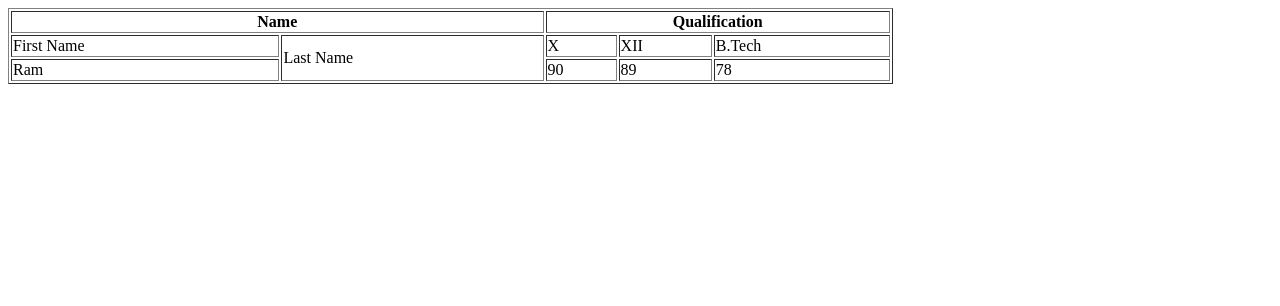
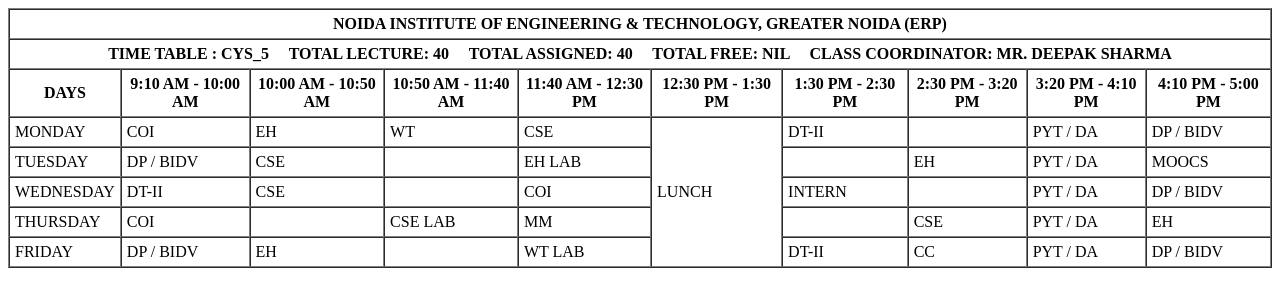
Before and after one commit to Rohitbhakuni88/for-fun, a plain HTML site: page rohit.html in a window 1280 px wide. Drawn offline with Linux system fonts and the light colour scheme.

Commit message:
Update rohit.html

```diff
--- a/rohit.html
+++ b/rohit.html
@@ -1,23 +1,86 @@
-<table border="1" width="70%">
+<!DOCTYPE html>
+<html lang="en">
+<head>
+    <meta charset="UTF-8">
+    <meta name="viewport" content="width=device-width, initial-scale=1.0">
+    <title>Time Table</title>
+</head>
+<body>
+    <table border="1" cellpadding="5" cellspacing="0">
         <tr>
-        <th colspan="2"> Name</th>
-        <th colspan="3">Qualification</th>
-
+            <th colspan="10">NOIDA INSTITUTE OF ENGINEERING & TECHNOLOGY, GREATER NOIDA (ERP)</th>
         </tr>
         <tr>
-        <td>First Name</td>
-        <td rowspan="2">Last Name</td>
-        <td> X</td>
-        <td>XII</td>
-        <td>B.Tech</td>
-
+            <th colspan="10">TIME TABLE : CYS_5 &nbsp;&nbsp;&nbsp; TOTAL LECTURE: 40 &nbsp;&nbsp;&nbsp; TOTAL ASSIGNED: 40 &nbsp;&nbsp;&nbsp; TOTAL FREE: NIL &nbsp;&nbsp;&nbsp; CLASS COORDINATOR: MR. DEEPAK SHARMA</th>
         </tr>
         <tr>
-        <td>Ram</td>
-
-        <td> 90</td>
-        <td>89</td>
-        <td>78</td>
-
+            <th>DAYS</th>
+            <th>9:10 AM - 10:00 AM</th>
+            <th>10:00 AM - 10:50 AM</th>
+            <th>10:50 AM - 11:40 AM</th>
+            <th>11:40 AM - 12:30 PM</th>
+            <th>12:30 PM - 1:30 PM</th>
+            <th>1:30 PM - 2:30 PM</th>
+            <th>2:30 PM - 3:20 PM</th>
+            <th>3:20 PM - 4:10 PM</th>
+            <th>4:10 PM - 5:00 PM</th>
         </tr>
-   </table></center>
+        <tr>
+            <td>MONDAY</td>
+            <td>COI</td>
+            <td>EH</td>
+            <td>WT</td>
+            <td>CSE</td>
+            <td rowspan="5">LUNCH</td>
+            <td>DT-II</td>
+            <td></td>
+            <td>PYT / DA</td>
+            <td>DP / BIDV</td>
+        </tr>
+        <tr>
+            <td>TUESDAY</td>
+            <td>DP / BIDV</td>
+            <td>CSE</td>
+            <td></td>
+            <td>EH LAB</td>
+            <td></td>
+            <td>EH</td>
+            <td>PYT / DA</td>
+            <td>MOOCS</td>
+        </tr>
+        <tr>
+            <td>WEDNESDAY</td>
+            <td>DT-II</td>
+            <td>CSE</td>
+            <td></td>
+            <td>COI</td>
+            <td>INTERN</td>
+            <td></td>
+            <td>PYT / DA</td>
+            <td>DP / BIDV</td>
+        </tr>
+        <tr>
+            <td>THURSDAY</td>
+            <td>COI</td>
+            <td></td>
+            <td>CSE LAB</td>
+            <td>MM</td>
+            <td></td>
+            <td>CSE</td>
+            <td>PYT / DA</td>
+            <td>EH</td>
+        </tr>
+        <tr>
+            <td>FRIDAY</td>
+            <td>DP / BIDV</td>
+            <td>EH</td>
+            <td></td>
+            <td>WT LAB</td>
+            <td>DT-II</td>
+            <td>CC</td>
+            <td>PYT / DA</td>
+            <td>DP / BIDV</td>
+        </tr>
+    </table>
+</body>
+</html>
```
Lines whose indentation alone changed are shown as unchanged.
